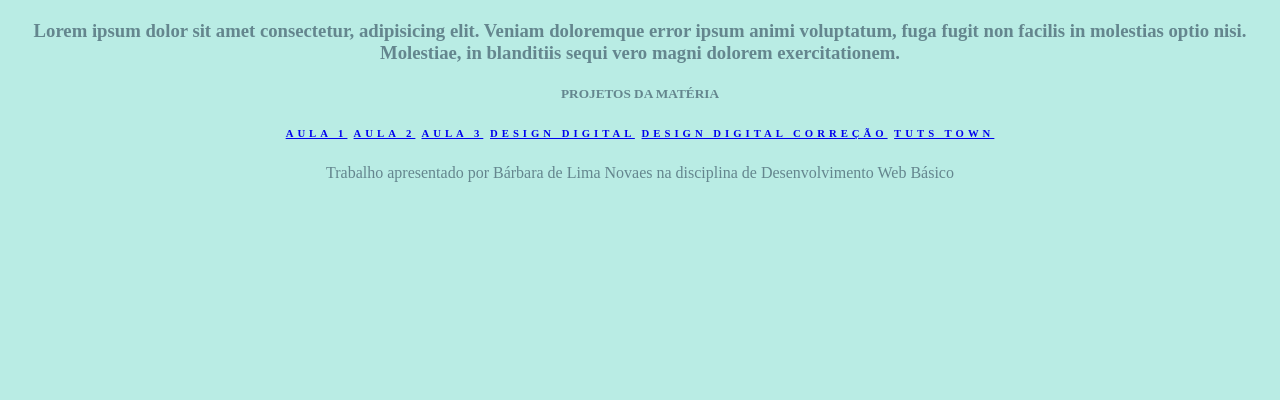
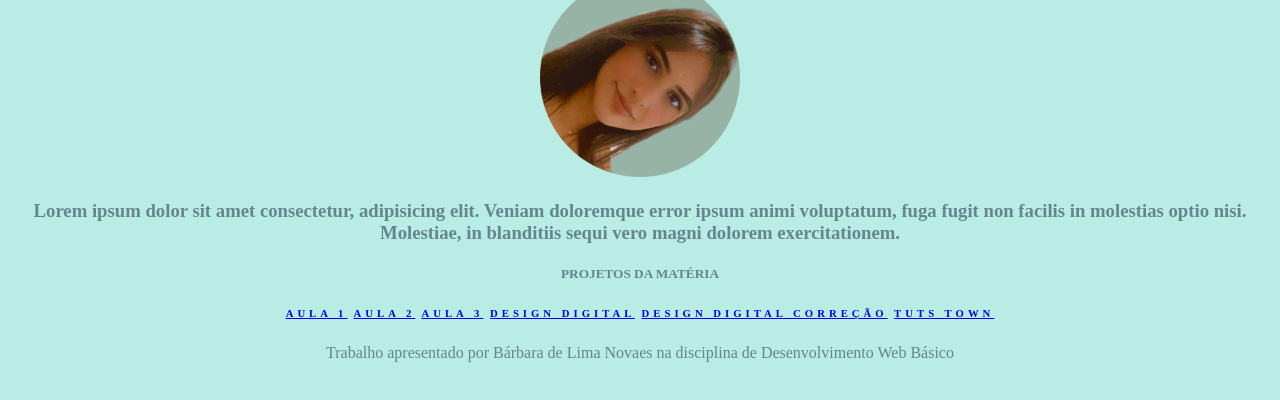
Before and after one commit to babidln/desenvolvimentoweb, a plain HTML site: page trabalhobimestraldesweb/index.html in a window 1280 px wide. Shown: the part 150-550 px from the top of the page. Drawn offline with Linux system fonts and the light colour scheme.

Commit message:
Add files via upload

```diff
--- a/trabalhobimestraldesweb/estilo.css
+++ b/trabalhobimestraldesweb/estilo.css
@@ -10,13 +10,16 @@ h2{
     text-align: center;
 	letter-spacing: 5px;
 }
-img {
+.rs{
     width: 20px;
     height: 20px;
 }
 
 
 
+h5{
+    text-decoration-color: azure;
+}
 h6{
 
     text-transform: uppercase;
@@ -29,7 +32,7 @@ h6{
 	display: none;
 }
 
-.perfil{
-	width:100px
-	height:100px
+.imgjpg{
+	width:200px;
+	height:200px;
 }
--- a/trabalhobimestraldesweb/index.html
+++ b/trabalhobimestraldesweb/index.html
@@ -17,9 +17,9 @@
                 <article class="redes">
                     <h2>Bárbara de Lima Novaes
 
-                    <a href="https://github.com/babidln"><img src="imagens/github.png" ></a>
-                    <a href="https://www.linkedin.com/in/b%C3%A1rbara-de-lima-novaes-154619218/"><img src="imagens/linkedin.png" ></a>
-                    <a href="https://www.instagram.com/babidln/"><img src="imagens/instagram.png" ></a>
+                    <a href="https://github.com/babidln"><img src="imagens/github.png" class="rs" ></a>
+                    <a href="https://www.linkedin.com/in/b%C3%A1rbara-de-lima-novaes-154619218/"><img src="imagens/linkedin.png" class="rs" ></a>
+                    <a href="https://www.instagram.com/babidln/"><img src="imagens/instagram.png" class="rs" ></a>
 
                 </h2>
             </article>
```
